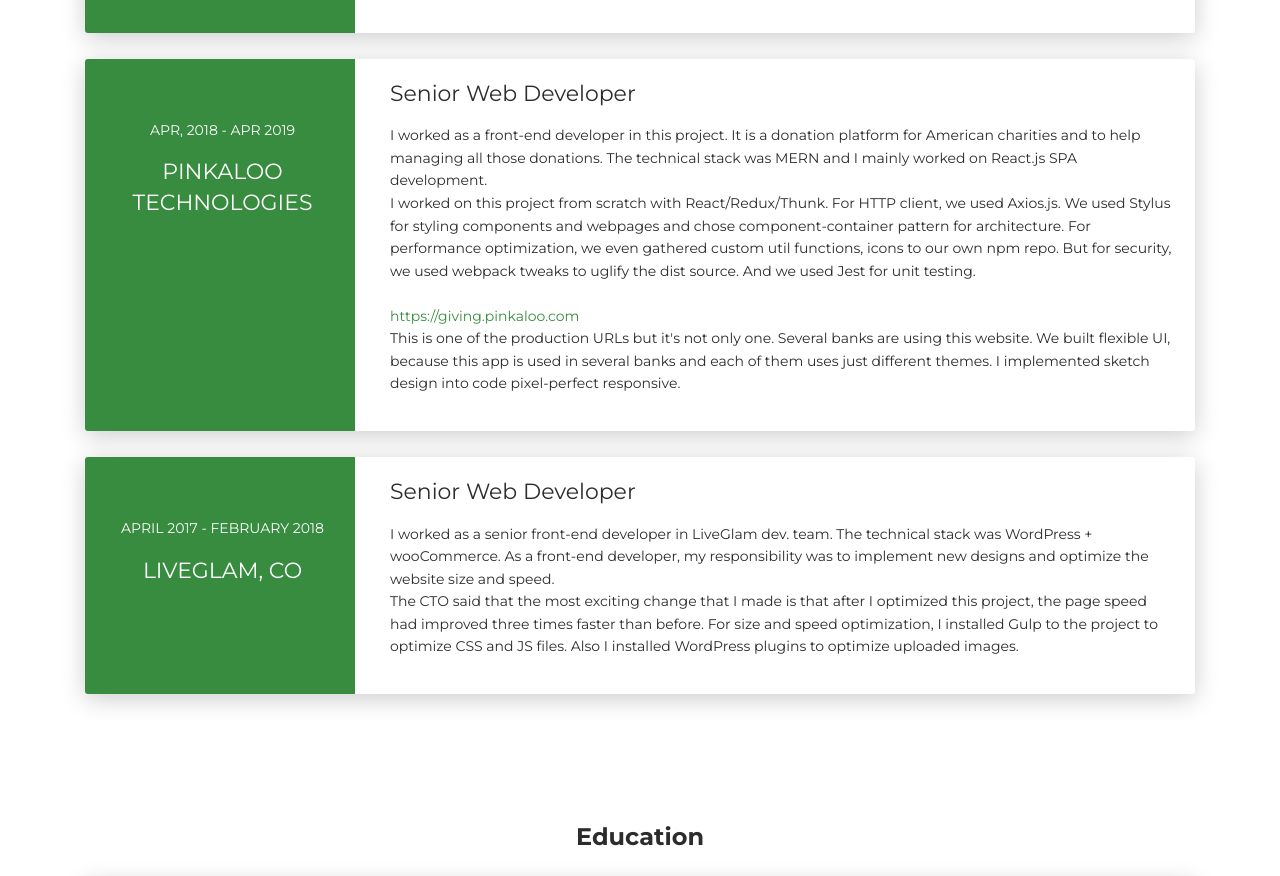
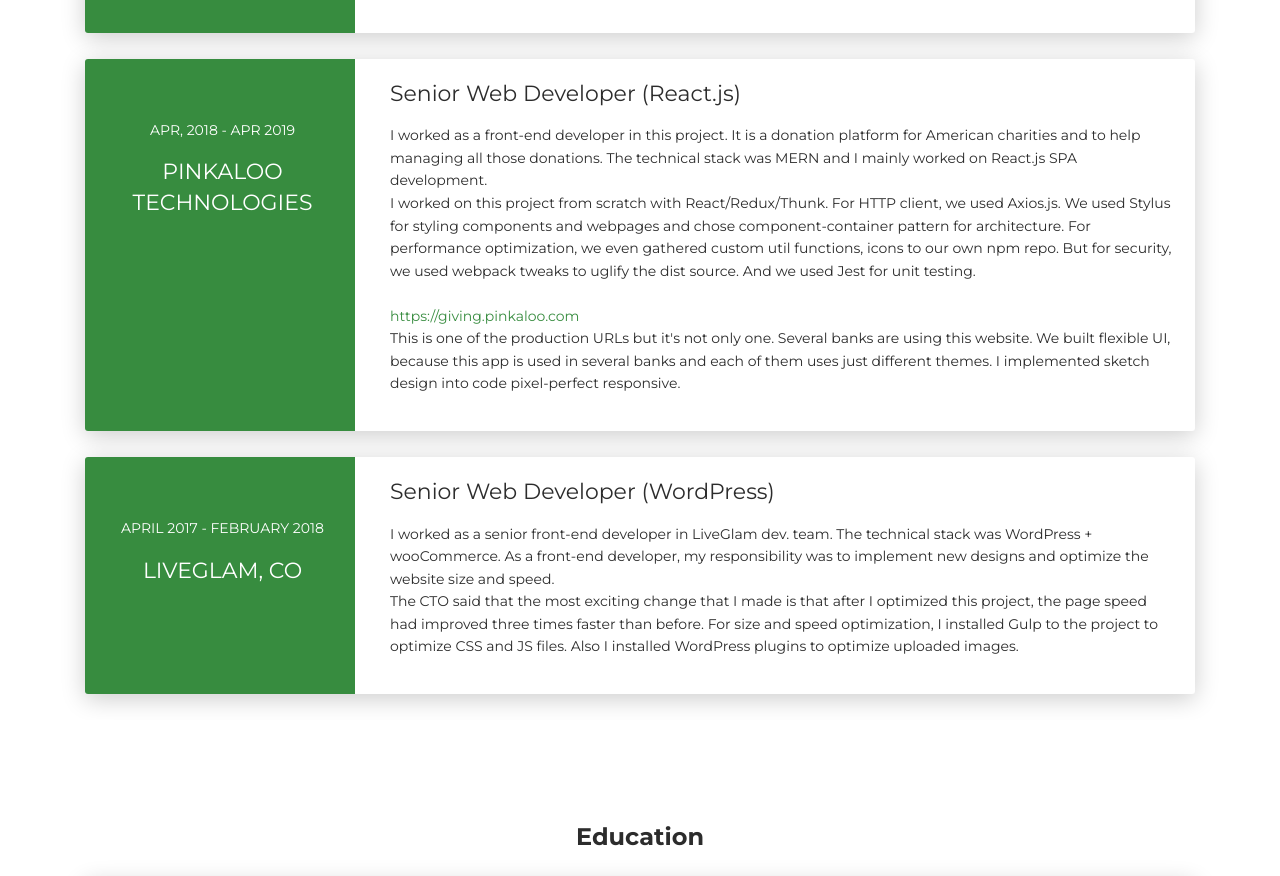
Before and after one commit to dimitrisamp/dimitrisamp.github.io, a plain HTML site: page index.html in a window 1280 px wide. Shown: the part 2969-3845 px from the top of the page. Drawn offline with Linux system fonts and the light colour scheme.

Commit message:
updated job title

```diff
--- a/index.html
+++ b/index.html
@@ -355,7 +355,7 @@
         </div>
         <div class="col-md-9" data-aos="fade-left" data-aos-offset="50" data-aos-duration="500">
           <div class="card-body">
-            <div class="h5">Senior Web Developer</div>
+            <div class="h5">Senior Web Developer (React.js)</div>
             <p>
               I worked as a front-end developer in this project.
               It is a donation platform for American charities and to help managing all those donations.
@@ -384,7 +384,7 @@
         </div>
         <div class="col-md-9" data-aos="fade-left" data-aos-offset="50" data-aos-duration="500">
           <div class="card-body">
-            <div class="h5">Senior Web Developer</div>
+            <div class="h5">Senior Web Developer (WordPress)</div>
             <p>
               I worked as a senior front-end developer in LiveGlam dev. team.
               The technical stack was WordPress + wooCommerce.
```
